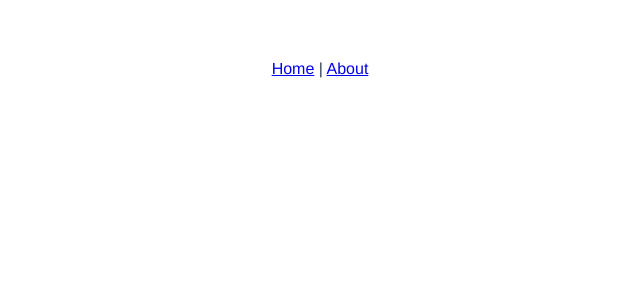
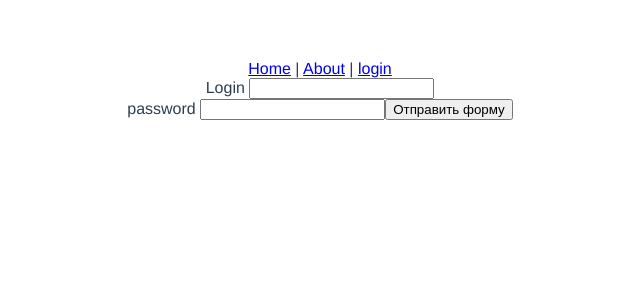
Before and after one commit to SWDevStudio/matreshka, a Vue app: page /login in a window 1280 px wide. Shown: the top 300 px of the page, without its empty margins (320-960 px from the left). Built offline with nearby package versions, Linux system fonts and the light colour scheme.

Commit message:
Added method for requests, changed esLint settings

```diff
--- a/src/App.vue
+++ b/src/App.vue
@@ -2,7 +2,8 @@
   <div id="app">
     <div id="nav">
       <router-link to="/">Home</router-link> |
-      <router-link to="/about">About</router-link>
+      <router-link to="/about">About</router-link> |
+      <router-link to="/login">login</router-link>
     </div>
     <router-view/>
   </div>
--- a/src/background.ts
+++ b/src/background.ts
@@ -2,7 +2,6 @@
 
 import { app, protocol, ipcMain } from 'electron'
 import installDevtools from '@/scripts/server/installDevtools'
-
 
 // Scheme must be registered before the app is ready
 protocol.registerSchemesAsPrivileged([
@@ -14,4 +13,4 @@ app.on('ready', installDevtools)
 // Выполнить когда все окна приложения будут закрыты
 app.on('window-all-closed', () => { app.quit() })
 
-ipcMain.on('message', async (event, args) => {})
+// ipcMain.on('message', async (event, args) => {})
--- a/src/main.ts
+++ b/src/main.ts
@@ -1,5 +1,6 @@
 import Vue from 'vue'
 import './plugins/axios'
+import './plugins/sendRequest'
 import App from './App.vue'
 import router from './router'
 import store from './store'
--- /dev/null
+++ b/src/plugins/sendRequest.ts
@@ -0,0 +1,14 @@
+import Vue from 'vue'
+
+declare module 'vue/types/vue' {
+  interface Vue {
+    $sendRequest: () => void;
+  }
+}
+Vue.use({
+  install (Vue: Vue.VueConstructor) {
+    Vue.prototype.$sendRequest = (): void => {
+      console.log('sendRequest')
+    }
+  }
+})
--- a/src/router/index.ts
+++ b/src/router/index.ts
@@ -17,6 +17,11 @@ const routes: Array<RouteConfig> = [
     // this generates a separate chunk (about.[hash].js) for this route
     // which is lazy-loaded when the route is visited.
     component: () => import(/* webpackChunkName: "about" */ '../views/About.vue')
+  },
+  {
+    path: '/login',
+    name: 'login',
+    component: () => import('../views/login.vue')
   }
 ]
 
--- a/src/scripts/server/createWindow.ts
+++ b/src/scripts/server/createWindow.ts
@@ -1,4 +1,4 @@
-import { app, BrowserWindow } from 'electron'
+import { BrowserWindow } from 'electron'
 import { createProtocol } from 'vue-cli-plugin-electron-builder/lib'
 interface Options {
   width: number;
--- a/src/views/Home.vue
+++ b/src/views/Home.vue
@@ -17,11 +17,11 @@ export default Vue.extend({
       // ipcRenderer.sendSync('message', {
       //   user: 'name'
       // })
-      const res = await this.axios({
-        method: 'GET',
-        url: 'https://oauth.vk.com/authorize?client_id=6121396&scope=1073737727&redirect_uri=https://oauth.vk.com/blank.html&display=page&response_type=token&revoke=1'
-      })
-      console.log(res)
+      // const res = await this.axios({
+      //   method: 'GET',
+      //   url: 'https://oauth.vk.com/authorize?client_id=6121396&scope=1073737727&redirect_uri=https://oauth.vk.com/blank.html&display=page&response_type=token&revoke=1'
+      // })
+      // console.log(res)
     }
   }
 })
--- /dev/null
+++ b/src/views/login.vue
@@ -0,0 +1,45 @@
+<template>
+  <form>
+    <label>
+      Login
+      <input
+        type="text"
+        v-model="form.login"
+      >
+    </label>
+    <br>
+    <label>
+      password
+      <input
+        type="text"
+        v-model="form.password">
+    </label>
+    <button
+      @click.prevent="sendForm"
+    >
+      Отправить форму
+    </button>
+  </form>
+</template>
+
+<script lang="ts">
+import Vue from 'vue'
+export default Vue.extend({
+  name: 'login',
+  data: () => ({
+    form: {
+      login: '',
+      password: ''
+    }
+  }),
+  methods: {
+    sendForm () {
+      this.$sendRequest()
+    }
+  }
+})
+</script>
+
+<style lang="stylus">
+
+</style>
```
Also changed, not shown: src/assets/constant/networks.ts (added, +17 -0 lines), .eslintrc.js.
